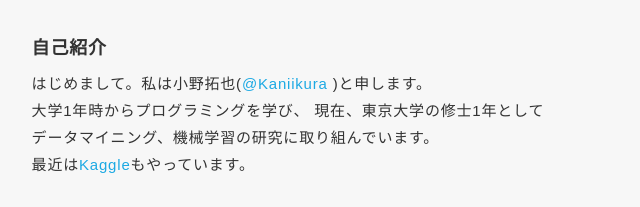
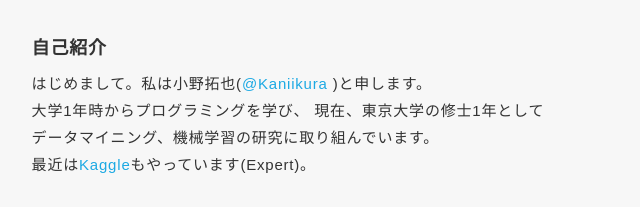
Before and after one commit to Kaniikura/Kaniikura.github.io, a plain HTML site: page index.html in a window 1280 px wide. Shown: the part 442-649 px from the top of the page, 414-1054 px from the left. Drawn offline with nearby package versions, Linux system fonts and the light colour scheme.

Commit message:
Update index.html

```diff
--- a/index.html
+++ b/index.html
@@ -55,7 +55,7 @@
                 はじめまして。私は小野拓也(<a href="https://github.com/Kaniikura">@Kaniikura
                 </a>)と申します。<br>大学1年時からプログラミングを学び、
                 現在、東京大学の修士1年として<br>データマイニング、機械学習の研究に取り組んでいます。<br>
-                最近は<a href="https://www.kaggle.com/kaniikura">Kaggle</a>もやっています。
+                最近は<a href="https://www.kaggle.com/kaniikura">Kaggle</a>もやっています(Expert)。
                 </p>
               </div>
               <div class="subsection">
```
